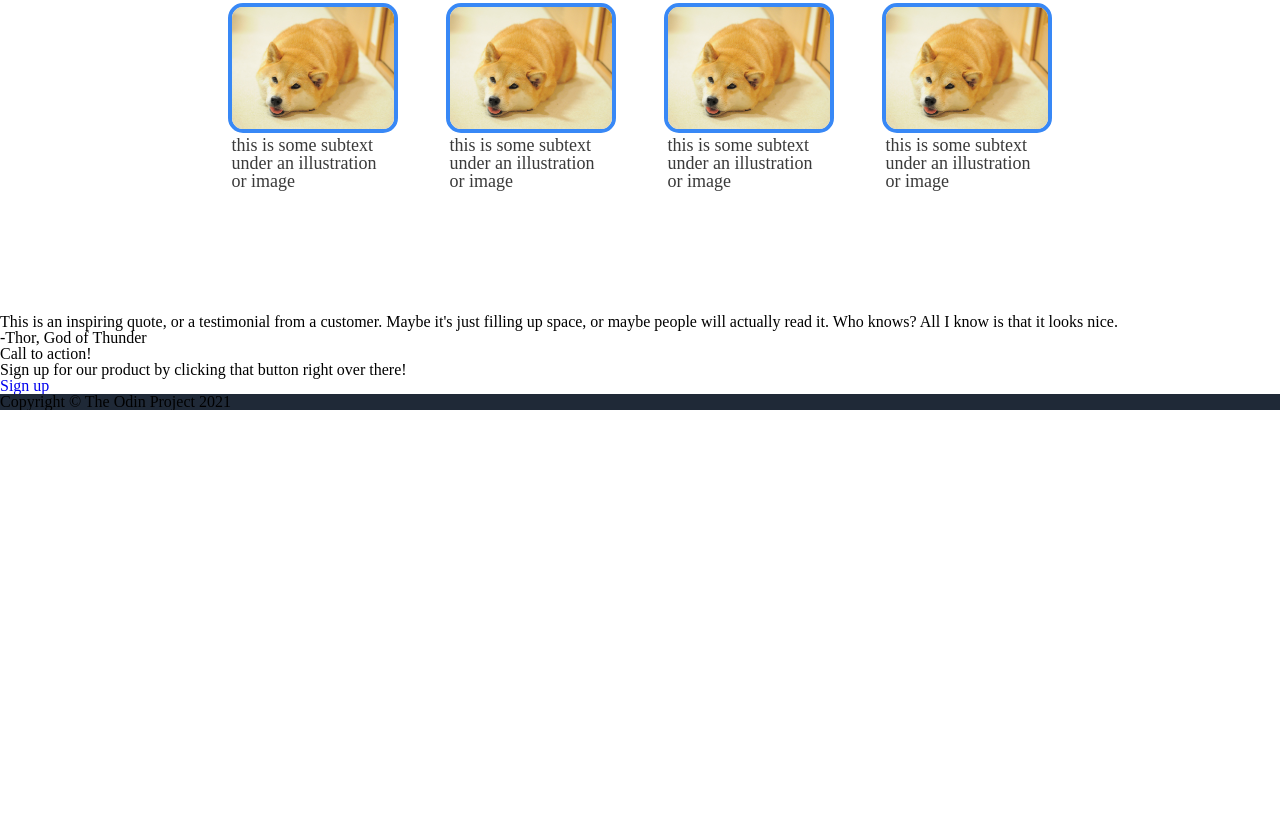
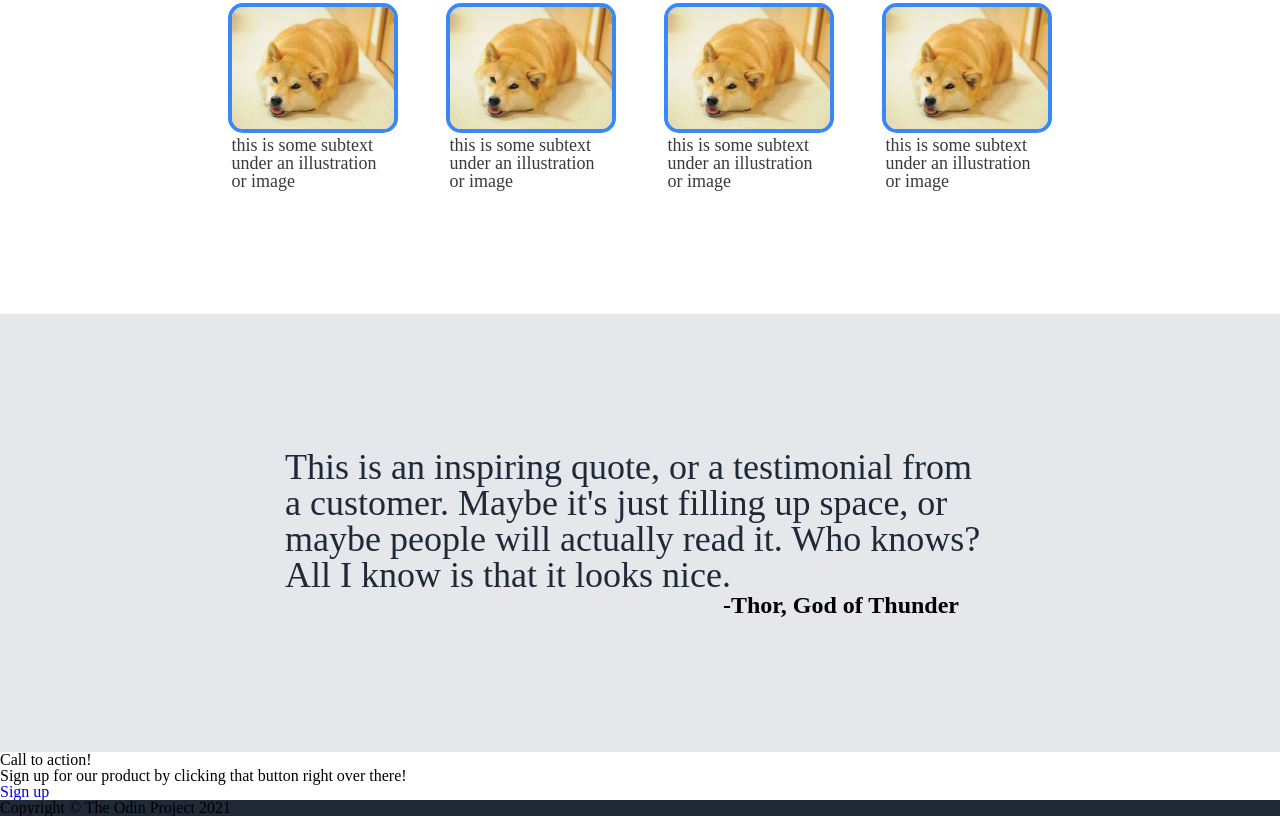
Before and after one commit to tapiadot/sushi-landing-page, a plain HTML site: page index.html in a window 1280 px wide. Shown: the part 761-1577 px from the top of the page. Before the commit the page ends 1171 px from the top, so only its background shows below. Drawn offline with Linux system fonts and the light colour scheme.

Commit message:
Do quote section

```diff
--- a/css/style.css
+++ b/css/style.css
@@ -106,6 +106,29 @@ a {
   margin: 0.2em;
 }
 
+.quote {
+  display: flex;
+  flex-direction: column;
+
+  background-color: #e5e7eb;
+  padding: 135px 285px;
+}
+
+.quote .quote-text {
+  font-size: 36px;
+  color: #1f2937;
+  width: 100%;
+}
+
+.quote .quote-author {
+  font-size: 24px;
+  font-weight: 900;
+
+  align-self: flex-end;
+
+  margin-right: 1.5em;
+}
+
 h1 {
   font-size: 48px;
   font-weight: 900;
```
